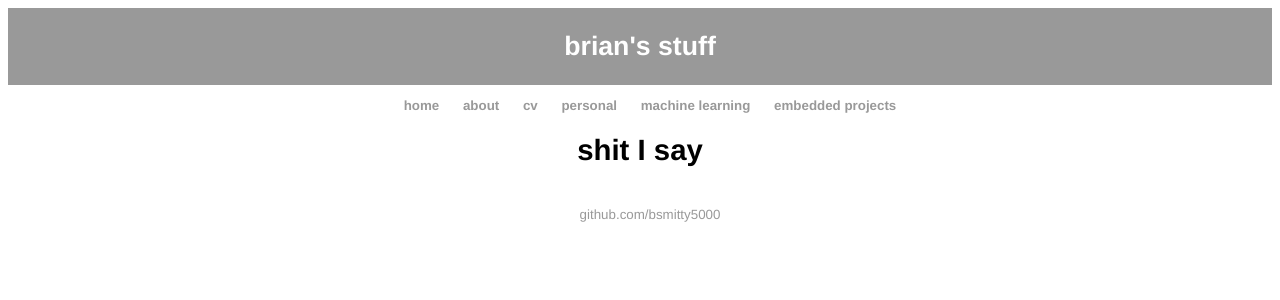
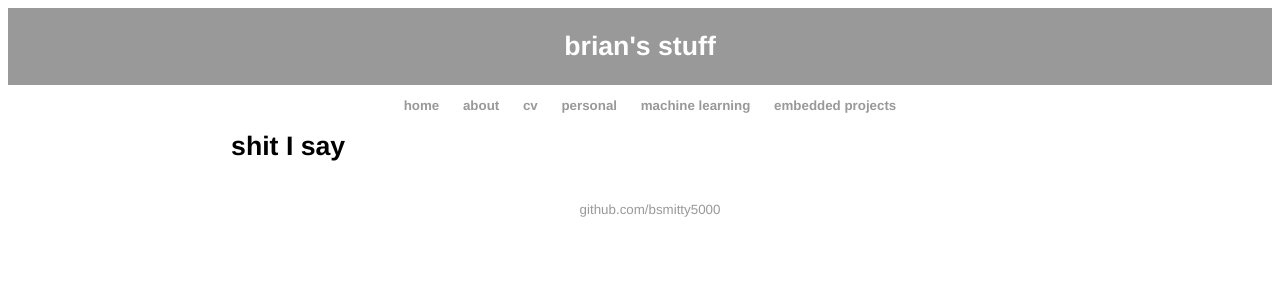
Before and after one commit to bsmitty5000/bsmitty5000.github.io, a Jekyll site: the page built from blog/index.html, in a window 1280 px wide. Shown: the top 300 px of the page. Built offline with Jekyll 4.4.1, drawn with Linux system fonts in a browser that asks for light colours.

Commit message:
Update main.css

```diff
--- a/css/main.css
+++ b/css/main.css
@@ -42,11 +42,11 @@
     list-style: none;
 }
 .custom_content {
-  font-size: 110%;
+  width: 42em;
 }
 .posts {
+  font-size: 110%;
   text-align: justify;
-  width: 42em;
   margin: 3em auto 2em auto;
   line-height: 1.5em;
 }
```
